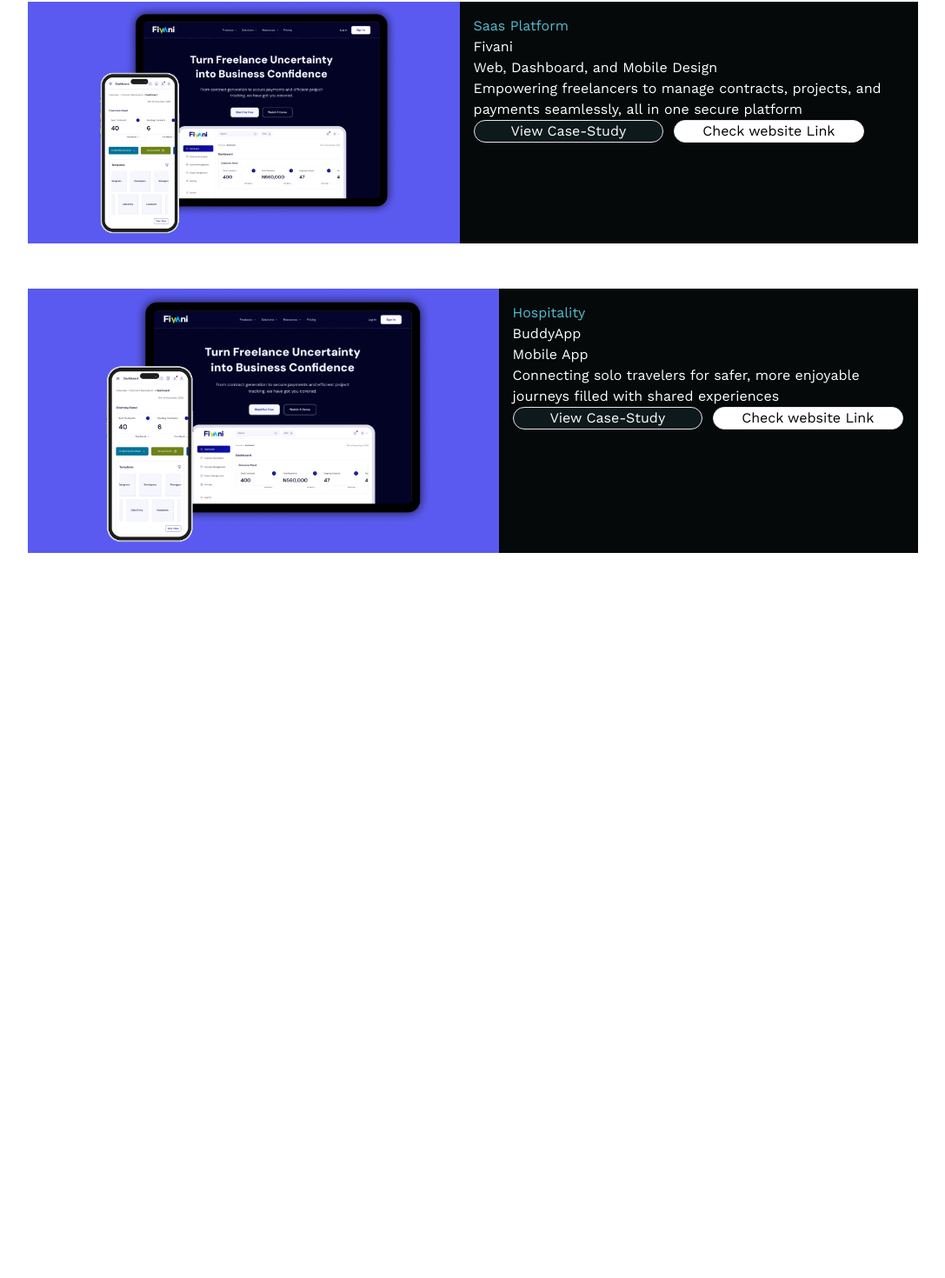
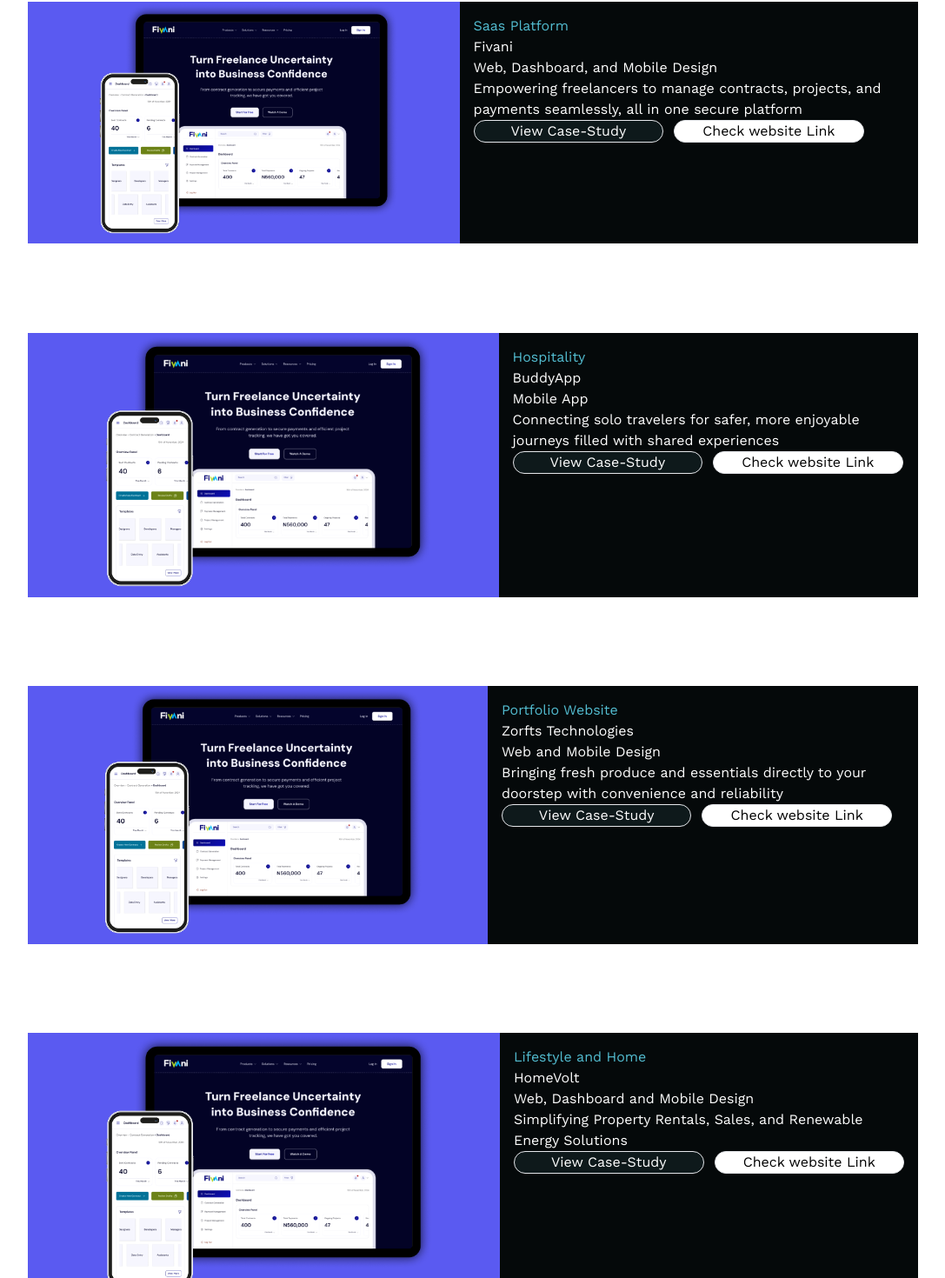
Before and after one commit to teslyym/Omatiwaa, a React (Vite) app: page / in a window 1280 px wide. Shown: the part 826-2296 px from the top of the page at 87% size, without its empty margins (96-1183 px from the left). Before the commit the page ends 1502 px from the top, so only its background shows below. Built offline with nearby package versions, Linux system fonts and the light colour scheme; a web font is replaced by a local one.

Commit message:
project sessions

```diff
--- a/src/Pages/Home.jsx
+++ b/src/Pages/Home.jsx
@@ -32,12 +32,12 @@
           </p>
         </div>
         <div className="flex gap-3 justify-center rounded w-[449px] pb-3">
-          <div className=" bg-[#0E191B] items-center text-white rounded border w-[150px]">
+          <div className=" bg-[#0E191B] text-white text-center rounded-[40px] border w-[240px]">
             <Link className="" to={"/about"}>
               Find out more
             </Link>
           </div>
-          <div className=" bg-[white] items-center align-middle text-black rounded border w-[150px]">
+          <div className=" bg-[white] text-center rounded-[40px] border w-[240px]  text-black">
             <Link to={"/resume"}>Send a message</Link>
           </div>
         </div>
@@ -72,7 +72,7 @@
                 </div>
               </div>
             </div>
-            <div className=" flex">
+            <div className=" flex py-[5%]">
               <div>
                 <img src={Fivani} alt="" />
               </div>
@@ -96,6 +96,54 @@
                 </div>
               </div>
             </div>
+            <div className=" flex py-[5%]">
+              <div>
+                <img src={Fivani} alt="" />
+              </div>
+              <div className="bg-[#05090A] flex-grid gap-6 justify-center px-4 py-4">
+                <h1 className="text-[#53BDD1]">Portfolio Website</h1>
+                <p className="text-white">Zorfts Technologies</p>
+                <h2 className="text-white">Web and Mobile Design</h2>
+                <h3 className="text-white">
+                  Bringing fresh produce and essentials directly to your
+                  doorstep with convenience and reliability
+                </h3>
+                <div className="flex gap-3 rounded w-[449px] pb-3">
+                  <div className=" bg-[#0E191B] text-white text-center rounded-[40px] border w-[240px]">
+                    <Link className="" to={"/about"}>
+                      View Case-Study
+                    </Link>
+                  </div>
+                  <div className=" bg-[white] text-center rounded-[40px] border w-[240px]  text-black">
+                    <Link to={"/resume"}>Check website Link</Link>
+                  </div>
+                </div>
+              </div>
+            </div>
+            <div className=" flex py-[5%]">
+              <div>
+                <img src={Fivani} alt="" />
+              </div>
+              <div className="bg-[#05090A] flex-grid gap-6 justify-center px-4 py-4">
+                <h1 className="text-[#53BDD1]">Lifestyle and Home</h1>
+                <p className="text-white">HomeVolt</p>
+                <h2 className="text-white">Web, Dashboard and Mobile Design</h2>
+                <h3 className="text-white">
+                  Simplifying Property Rentals, Sales, and Renewable Energy
+                  Solutions
+                </h3>
+                <div className="flex gap-3 rounded w-[449px] pb-3">
+                  <div className=" bg-[#0E191B] text-white text-center rounded-[40px] border w-[240px]">
+                    <Link className="" to={"/about"}>
+                      View Case-Study
+                    </Link>
+                  </div>
+                  <div className=" bg-[white] text-center rounded-[40px] border w-[240px]  text-black">
+                    <Link to={"/resume"}>Check website Link</Link>
+                  </div>
+                </div>
+              </div>
+            </div>
           </div>
         </div>
       </div>
```
